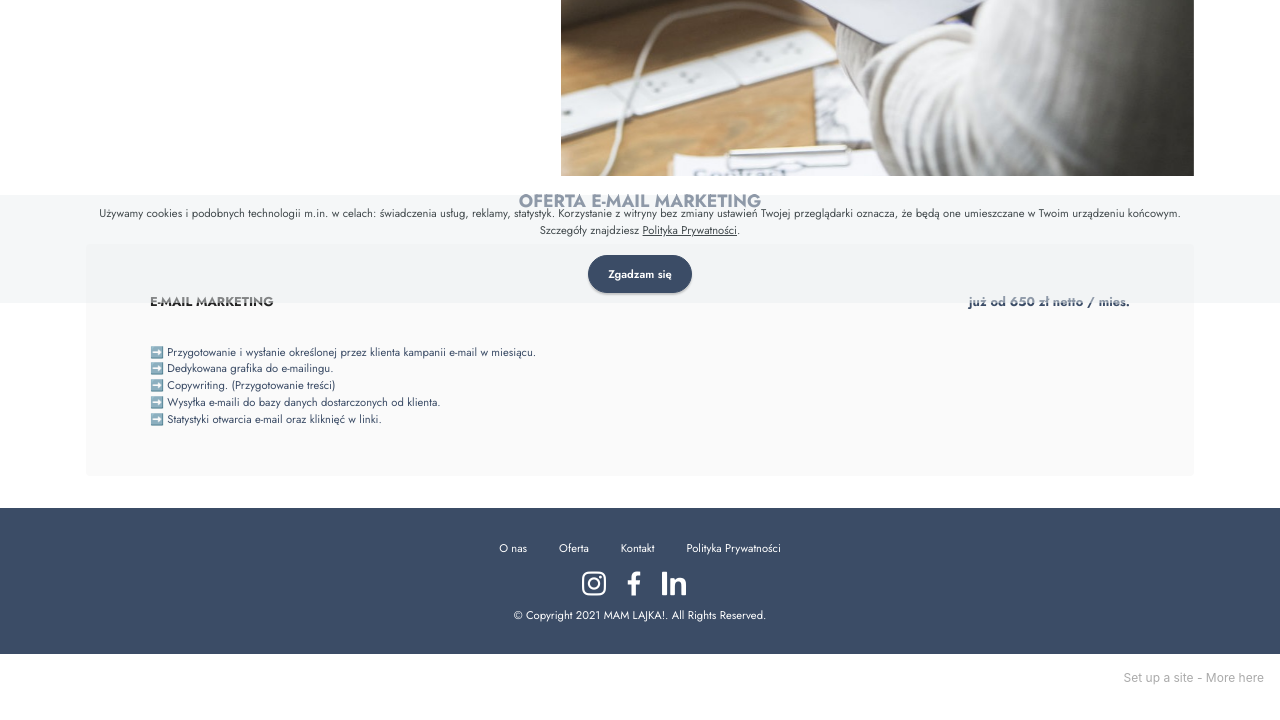
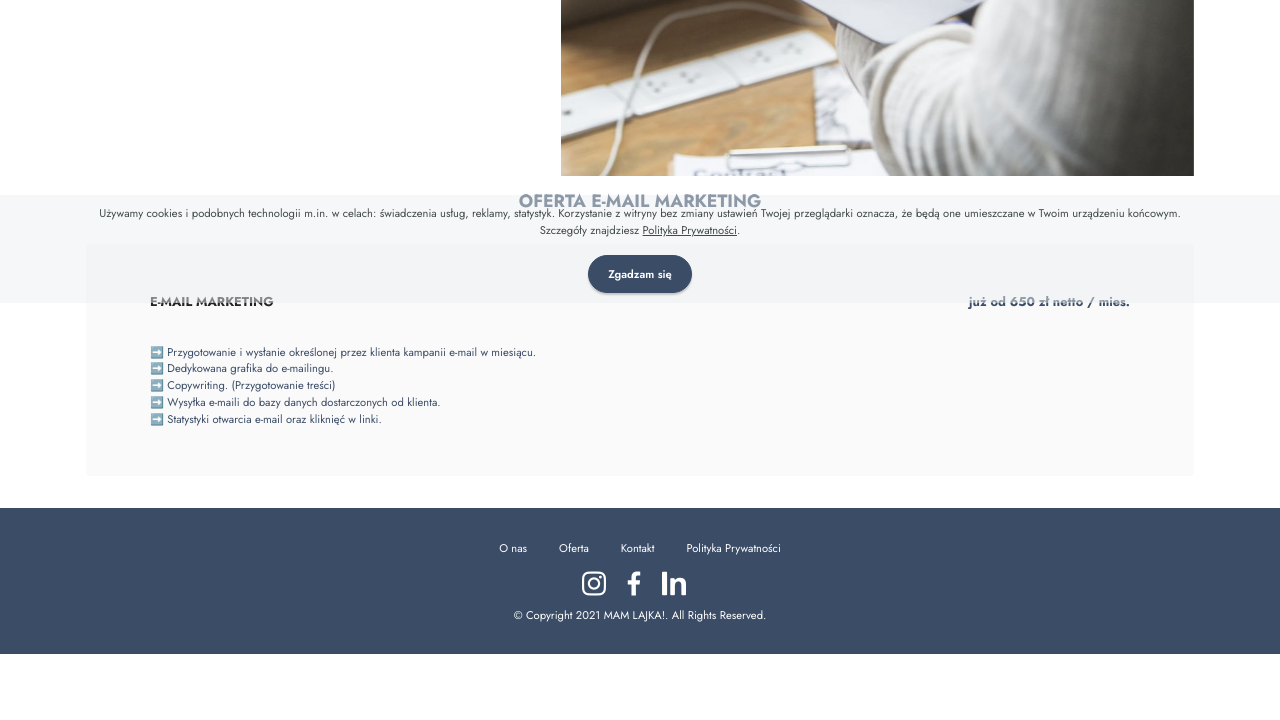
Before and after one commit to mamlajka/mamlajka.github.io, a plain HTML site: page page6.html in a window 1280 px wide. Shown: the part 497-1217 px from the top of the page. Drawn offline with Linux system fonts and the light colour scheme; files whose address does not match are found by name.

Commit message:
Update page6.html

```diff
--- a/page6.html
+++ b/page6.html
@@ -188,7 +188,7 @@
             </div>
         </div>
     </div>
-</section><section style="background-color: #fff; font-family: -apple-system, BlinkMacSystemFont, 'Segoe UI', 'Roboto', 'Helvetica Neue', Arial, sans-serif; color:#aaa; font-size:12px; padding: 0; align-items: center; display: flex;"><a href="https://mobirise.site/g" style="flex: 1 1; height: 3rem; padding-left: 1rem;"></a><p style="flex: 0 0 auto; margin:0; padding-right:1rem;">Set up a site - <a href="https://mobirise.site/v" style="color:#aaa;">More here</a></p></section><script src="assets/bootstrap/js/bootstrap.bundle.min.js"></script>  <script src="assets/web/assets/cookies-alert-plugin/cookies-alert-core.js"></script>  <script src="assets/web/assets/cookies-alert-plugin/cookies-alert-script.js"></script>  <script src="assets/smoothscroll/smooth-scroll.js"></script>  <script src="assets/ytplayer/index.js"></script>  <script src="assets/dropdown/js/navbar-dropdown.js"></script>  <script src="assets/theme/js/script.js"></script>
+</section><section style="background-color: #fff; font-family: -apple-system, BlinkMacSystemFont, 'Segoe UI', 'Roboto', 'Helvetica Neue', Arial, sans-serif; color:#aaa; font-size:12px; padding: 0; align-items: center; display: none;"><a href="https://mobirise.site/g" style="flex: 1 1; height: 0; padding-left: 1rem;"></a><p style="flex: 0 0 auto; margin:0; padding-right:1rem;">Set up a site - <a href="https://mobirise.site/v" style="color:#aaa;">More here</a></p></section><script src="assets/bootstrap/js/bootstrap.bundle.min.js"></script>  <script src="assets/web/assets/cookies-alert-plugin/cookies-alert-core.js"></script>  <script src="assets/web/assets/cookies-alert-plugin/cookies-alert-script.js"></script>  <script src="assets/smoothscroll/smooth-scroll.js"></script>  <script src="assets/ytplayer/index.js"></script>  <script src="assets/dropdown/js/navbar-dropdown.js"></script>  <script src="assets/theme/js/script.js"></script>
 
 
 <input name="cookieData" type="hidden" data-cookie-customDialogSelector='null' data-cookie-colorText='#424a4d' data-cookie-colorBg='rgba(234, 239, 241, 0.48)' data-cookie-textButton='Zgadzam się' data-cookie-colorButton='#3b4c66' data-cookie-colorLink='#424a4d' data-cookie-underlineLink='true' data-cookie-text="Używamy cookies i podobnych technologii m.in. w celach: świadczenia usług, reklamy, statystyk. Korzystanie z witryny bez zmiany ustawień Twojej przeglądarki oznacza, że będą one umieszczane w Twoim urządzeniu końcowym. Szczegóły znajdziesz <a href='polityka-prywatnosci.html'>Polityka Prywatności</a>.">
```
